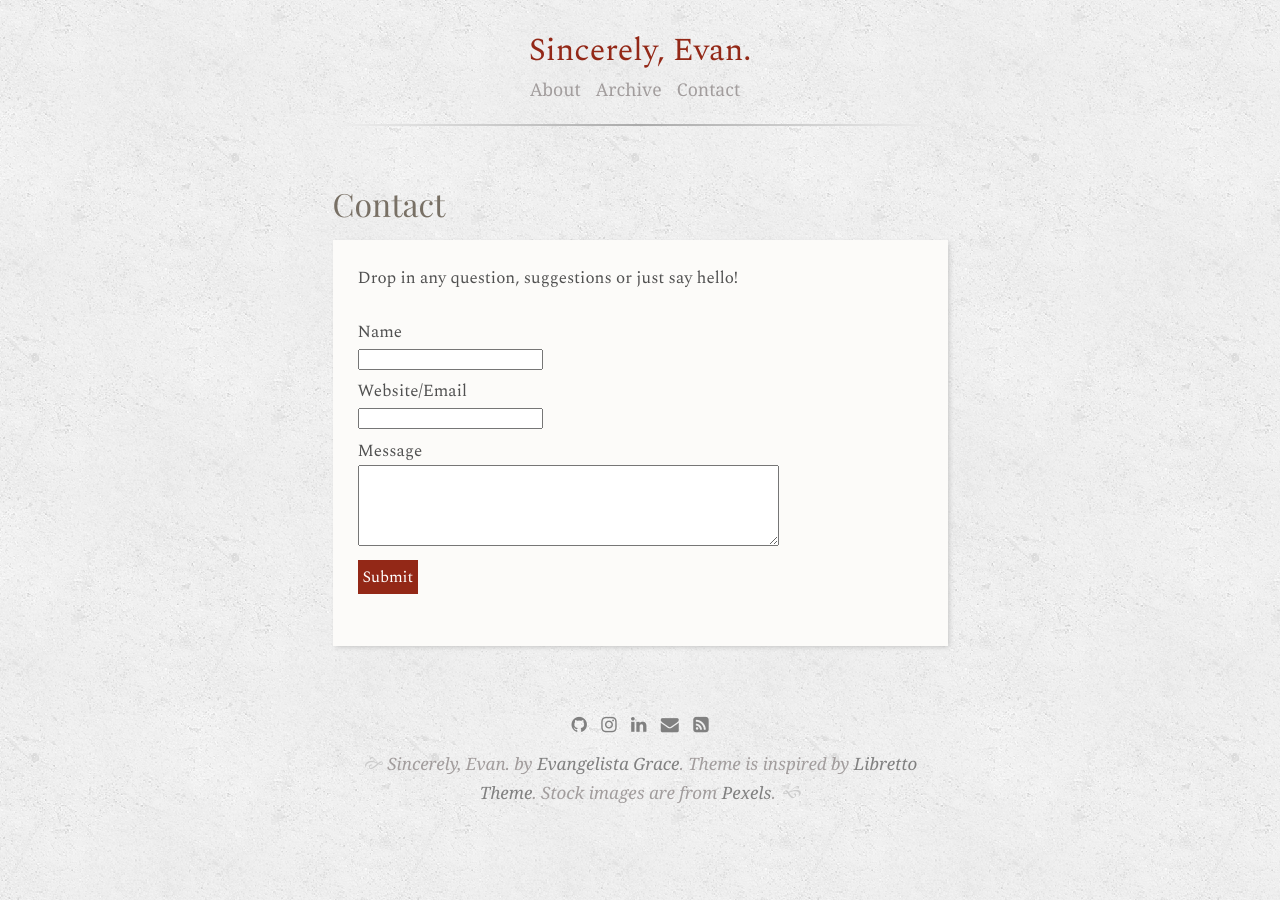
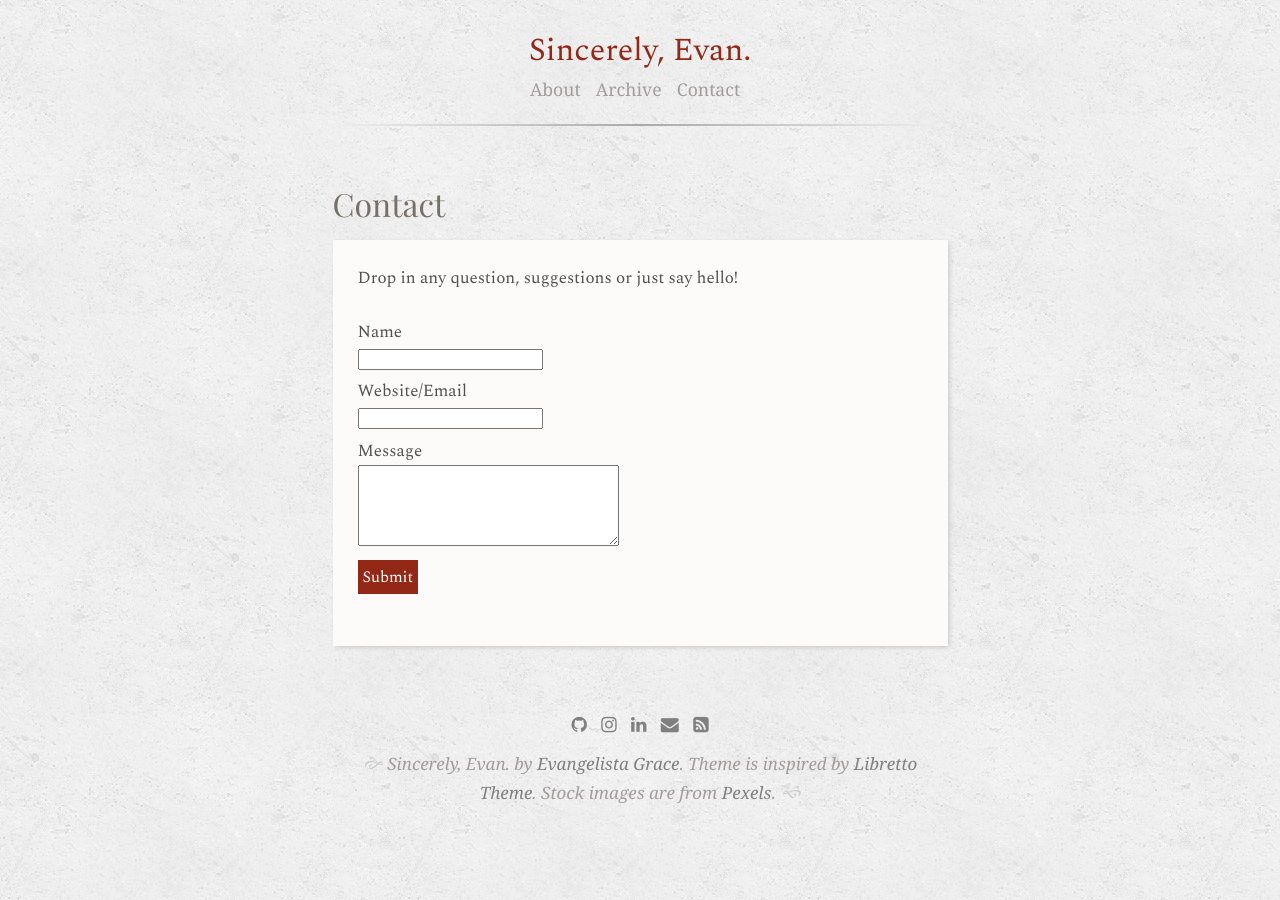
Before and after one commit to evangelistagrace/evangelistagrace.github.io, a Jekyll site: the page built from menu/contact.md, in a window 1280 px wide. Built offline with Jekyll 4.4.1, drawn with Linux system fonts in a browser that asks for light colours; some web fonts are replaced.

Commit message:
Update contact.md

```diff
--- a/menu/contact.md
+++ b/menu/contact.md
@@ -19,7 +19,7 @@ title: Contact
 
         <div class="form-group">
             <label for="message">Message</label>
-            <textarea rows="5" cols="50" name="message">
+            <textarea rows="5" cols="30" name="message">
         </textarea>
         </div>
         <button type="submit" name="submit">Submit</button>
```
